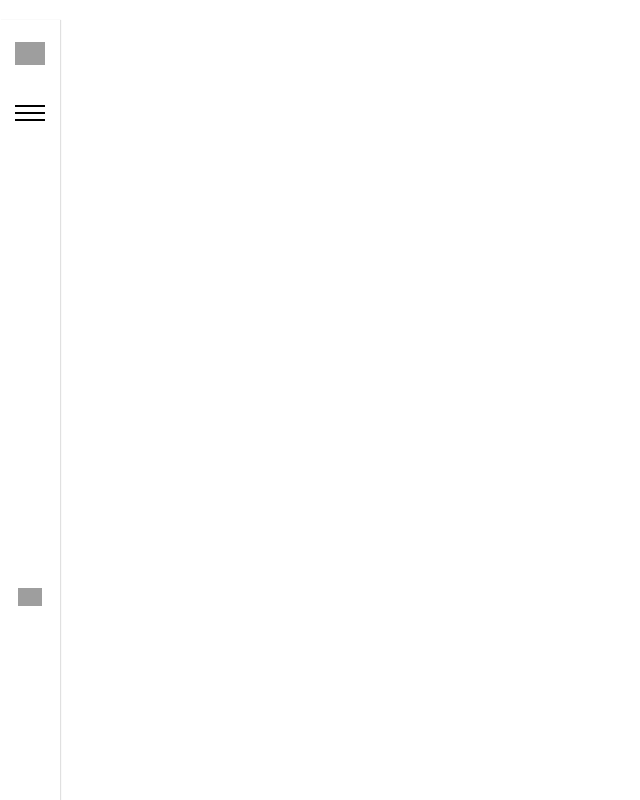
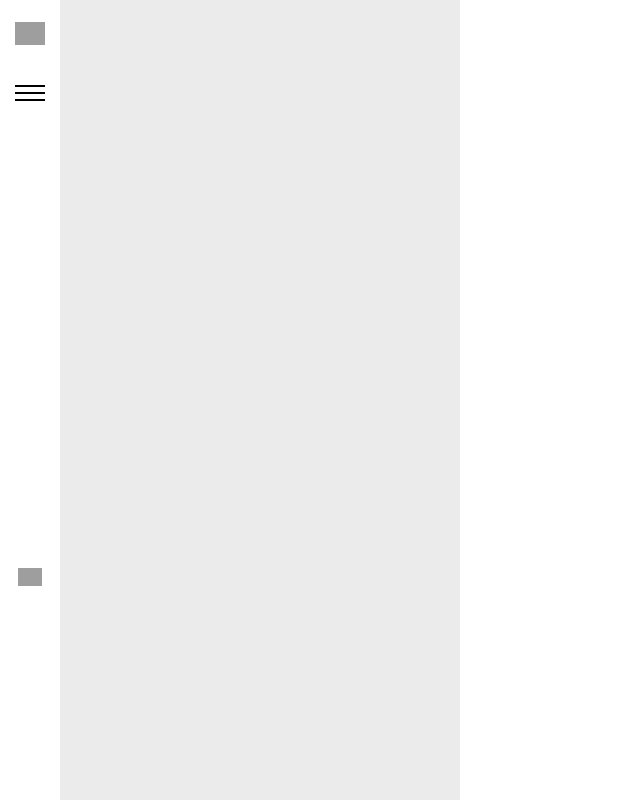
Before and after one commit to abidbagusk/push-minimalist-sidebar, a plain HTML site: page index.html in a window 1280 px wide. Shown: the whole page, without its empty margins (0-640 px from the left). Drawn offline with nearby package versions, Linux system fonts and the light colour scheme; grey boxes are pictures that could not be loaded.

Commit message:
add style to navigation

```diff
--- a/index.html
+++ b/index.html
@@ -44,7 +44,7 @@
     </header>
 
     <nav>
-        <div id="navigation">
+        <div id="navigation" class="navigation-active">
             <ul id="navigation-content">
 
             </ul>
--- a/scss/style.scss
+++ b/scss/style.scss
@@ -116,3 +116,26 @@ $bg-ambient: #EBEBEB;
         }
     }
 }
+
+// Navigation Content
+#navigation {
+    top: 0;
+    width: 400px;
+    height: 100vh;
+    display: flex;
+    flex-direction: column;
+    justify-content: flex-start;
+    position: fixed;
+    z-index: 99999;
+    background: $bg-ambient;
+    overflow: auto;
+    padding: 20px 40px;
+}
+
+.navigation-active {
+    left: 60px;
+    opacity: 1;
+    visibility: visible;
+    transition: cubic-bezier(0.32, 0.75, 0, 1) 0.8s;
+    transition-delay: .3s;
+}
```
Also changed, not shown: css/style.css, 1 other file.
